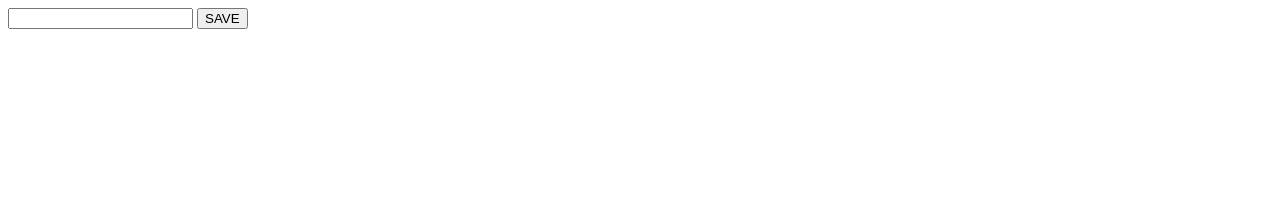
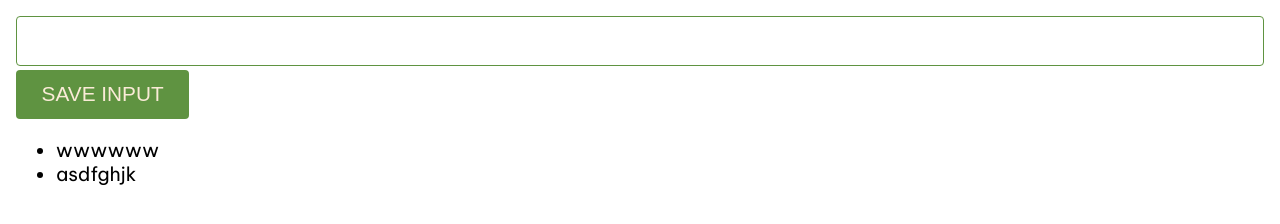
Before and after one commit to JUSTFIDEL/jf-leads-tracker, a website: page index.html in a window 1280 px wide. Drawn offline with Linux system fonts and the light colour scheme.

Commit message:
css styling

```diff
--- a/index.html
+++ b/index.html
@@ -15,7 +15,9 @@
 	</head>
 	<body>
 		<input type="text" id="input-el" />
-		<button>SAVE</button>
+		<button id="input-btn">SAVE INPUT</button>
+		<ul id="ul-el"></ul>
+
 		<script src="./public/index.js"></script>
 	</body>
 </html>
--- a/public/css/index.css
+++ b/public/css/index.css
@@ -0,0 +1,41 @@
+@import url("https://fonts.googleapis.com/css2?family=Be+Vietnam+Pro:wght@400;500;600;700;800;900&display=swap");
+body {
+	margin: 0;
+	padding: 1rem;
+	font-size: 62.5%;
+	font-family: "Be Vietnam Pro", sans-serif;
+}
+
+input {
+	width: 100%;
+	border-radius: 4px;
+	padding: 0.8rem;
+	outline: none;
+	box-sizing: border-box;
+	border: 1px solid #5f9341;
+	margin-bottom: 4px;
+	font-size: 1.2rem;
+	color: #5f9341;
+}
+
+button {
+	background-color: #5f9341;
+	padding: 0.8rem 1.6rem;
+	color: antiquewhite;
+	border-radius: 4px;
+	font-size: 1.3rem;
+	font-weight: semibold;
+	border: none;
+}
+
+button:hover {
+	background-color: #76af56;
+}
+
+::placeholder {
+	font-size: 1rem;
+}
+
+ul {
+	font-size: 1.2rem;
+}
--- a/public/index.js
+++ b/public/index.js
@@ -0,0 +1,18 @@
+const inputEl = document.getElementById("input-el")
+const inputBtn = document.getElementById("input-btn")
+const ulEl = document.getElementById("ul-el")
+
+let leads = ["wwwwww", "asdfghjk"]
+
+inputBtn.addEventListener("click", () => {
+	leads.push(inputEl.value)
+
+	// inputEl.value = ''
+})
+
+let listItems = ""
+for (let i = 0; i < leads.length; i++) {
+	listItems += "<li>" + leads[i] + "</li>"
+}
+
+ulEl.innerHTML = listItems
```
